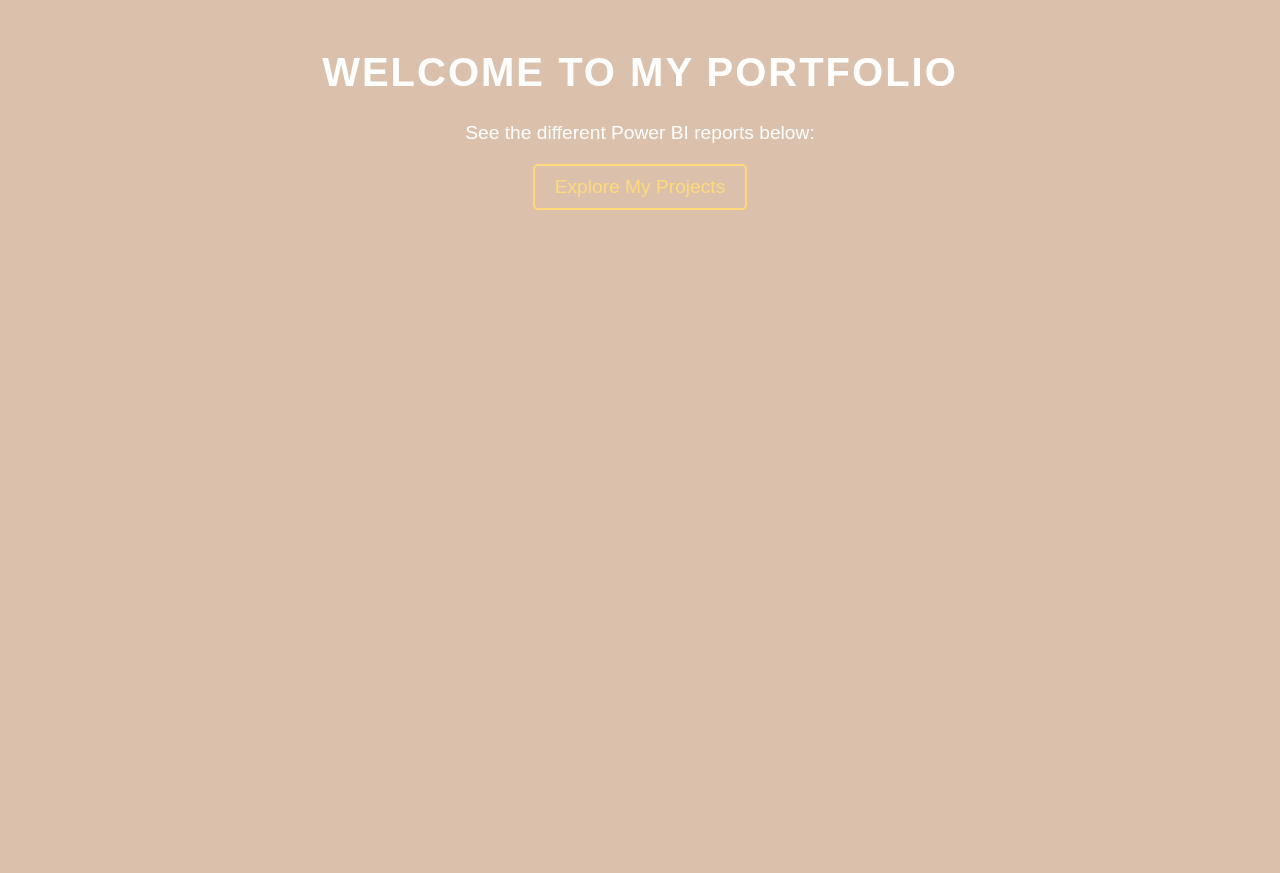
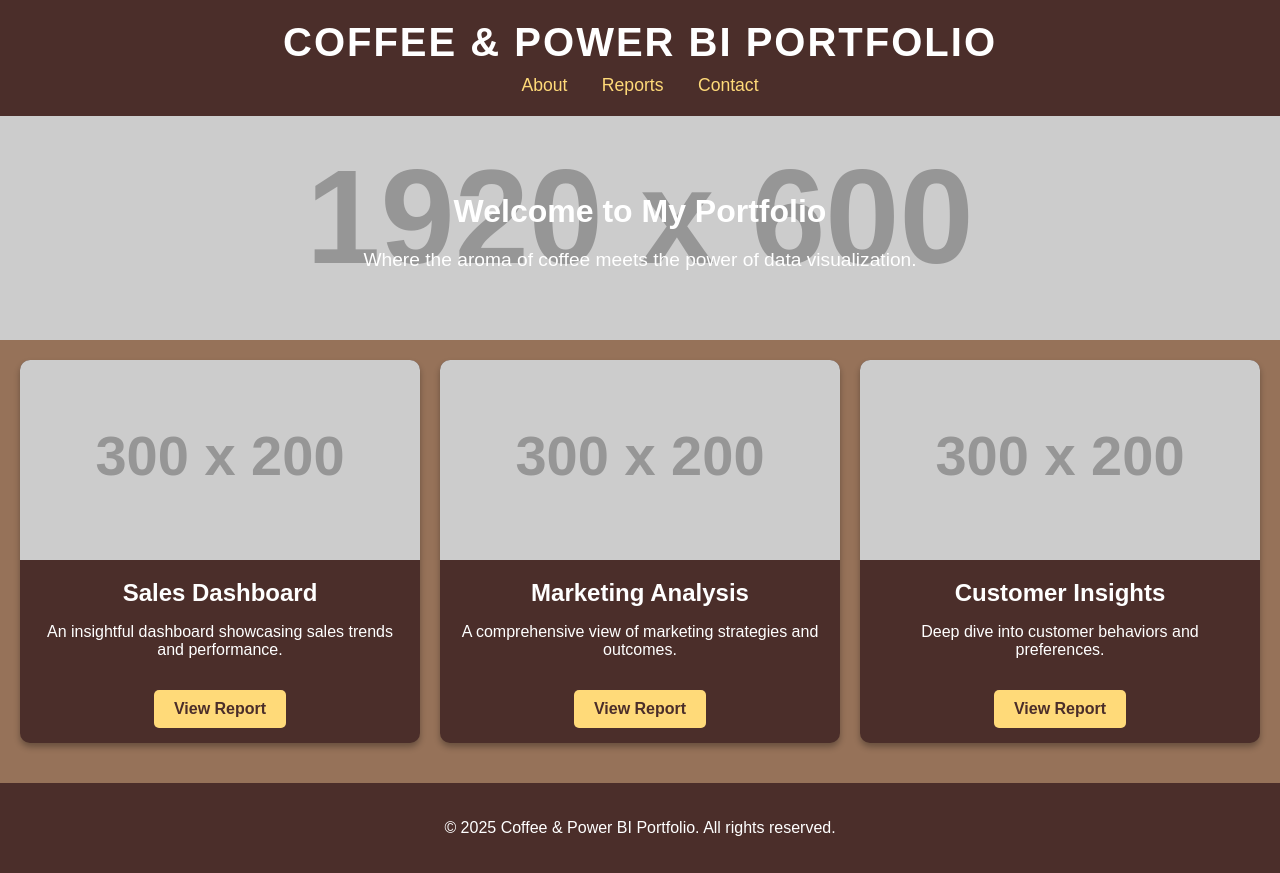
Before and after one commit to tianlloyd/databrew.github.io, a plain HTML site: page index.html in a window 1280 px wide. Before the commit the page ends 800 px from the top, so only its background shows below. Drawn offline with Linux system fonts and the light colour scheme; placeholder pictures from the web are drawn by us.

Commit message:
Update index.html

```diff
--- a/index.html
+++ b/index.html
@@ -3,45 +3,142 @@
 <head>
     <meta charset="UTF-8">
     <meta name="viewport" content="width=device-width, initial-scale=1.0">
-    <title>My Portfolio</title>
+    <title>Coffee & Power BI Portfolio</title>
     <style>
         body {
-            font-family: segoe UI light, sans-serif;
-            text-align: center;
-            background-color: #dbc1ac; /* Set the background color */
-            color: #fff; /* Adjust text color for better contrast */
+            font-family: 'Arial', sans-serif;
             margin: 0;
             padding: 0;
+            background-color: #967259; /* Coffee-colored background */
+            color: #fff;
         }
-        h1 {
-            margin-top: 50px;
+        header {
+            background-color: #4b2e2a; /* Dark coffee theme */
+            padding: 20px;
+            text-align: center;
+            box-shadow: 0 4px 6px rgba(0, 0, 0, 0.3);
+        }
+        header h1 {
+            margin: 0;
             font-size: 2.5rem;
+            letter-spacing: 2px;
             text-transform: uppercase;
-            letter-spacing: 2px;
         }
-        p {
+        nav {
+            margin-top: 10px;
+        }
+        nav a {
+            color: #ffda79; /* Golden link color */
+            text-decoration: none;
+            margin: 0 15px;
+            font-size: 1.1rem;
+        }
+        nav a:hover {
+            text-decoration: underline;
+        }
+        .hero {
+            text-align: center;
+            padding: 50px 20px;
+            background-image: url('https://via.placeholder.com/1920x600?text=Coffee+and+Power+BI');
+            background-size: cover;
+            background-position: center;
+            color: #fff;
+        }
+        .hero h2 {
+            font-size: 2rem;
+            margin-bottom: 10px;
+        }
+        .hero p {
             font-size: 1.2rem;
-            margin: 20px 0;
         }
-        a {
-            color: #ffda79; /* Gold-ish color for links */
+        .content {
+            display: grid;
+            grid-template-columns: repeat(auto-fit, minmax(300px, 1fr));
+            gap: 20px;
+            padding: 20px;
+        }
+        .card {
+            background-color: #4b2e2a;
+            border-radius: 10px;
+            box-shadow: 0 4px 6px rgba(0, 0, 0, 0.3);
+            overflow: hidden;
+            text-align: center;
+            color: #fff;
+        }
+        .card img {
+            width: 100%;
+            height: 200px;
+            object-fit: cover;
+        }
+        .card h3 {
+            margin: 15px 0;
+            font-size: 1.5rem;
+        }
+        .card p {
+            padding: 0 15px;
+            font-size: 1rem;
+        }
+        .card a {
+            display: inline-block;
+            margin: 15px 0;
+            padding: 10px 20px;
+            background-color: #ffda79;
+            color: #4b2e2a;
             text-decoration: none;
-            font-size: 1.2rem;
-            border: 2px solid #ffda79;
-            padding: 10px 20px;
+            font-weight: bold;
             border-radius: 5px;
-            display: inline-block;
-            transition: background-color 0.3s, color 0.3s;
+            transition: background-color 0.3s;
         }
-        a:hover {
-            background-color: #ffda79;
-            color: #967259;
+        .card a:hover {
+            background-color: #ffe29a;
+        }
+        footer {
+            text-align: center;
+            padding: 20px;
+            background-color: #4b2e2a;
+            color: #fff;
+            margin-top: 20px;
         }
     </style>
 </head>
 <body>
-    <h1>Welcome to My Portfolio</h1>
-    <p>See the different Power BI reports below:</p>
-    <a href="projects.html">Explore My Projects</a>
+    <header>
+        <h1>Coffee & Power BI Portfolio</h1>
+        <nav>
+            <a href="#about">About</a>
+            <a href="#reports">Reports</a>
+            <a href="#contact">Contact</a>
+        </nav>
+    </header>
+
+    <section class="hero">
+        <h2>Welcome to My Portfolio</h2>
+        <p>Where the aroma of coffee meets the power of data visualization.</p>
+    </section>
+
+    <section class="content" id="reports">
+        <div class="card">
+            <img src="https://via.placeholder.com/300x200?text=Report+1" alt="Report 1">
+            <h3>Sales Dashboard</h3>
+            <p>An insightful dashboard showcasing sales trends and performance.</p>
+            <a href="#">View Report</a>
+        </div>
+        <div class="card">
+            <img src="https://via.placeholder.com/300x200?text=Report+2" alt="Report 2">
+            <h3>Marketing Analysis</h3>
+            <p>A comprehensive view of marketing strategies and outcomes.</p>
+            <a href="#">View Report</a>
+        </div>
+        <div class="card">
+            <img src="https://via.placeholder.com/300x200?text=Report+3" alt="Report 3">
+            <h3>Customer Insights</h3>
+            <p>Deep dive into customer behaviors and preferences.</p>
+            <a href="#">View Report</a>
+        </div>
+    </section>
+
+    <footer>
+        <p>&copy; 2025 Coffee & Power BI Portfolio. All rights reserved.</p>
+    </footer>
 </body>
 </html>
```
